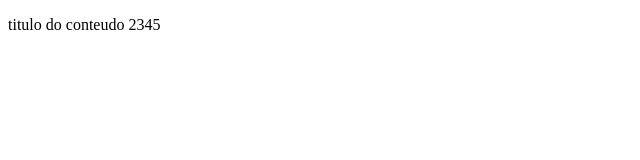
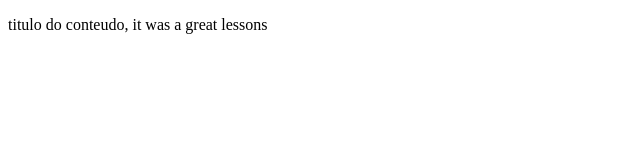
Before and after one commit to doligos/CURSO, a plain HTML site: page site/index.html in a window 1280 px wide. Shown: the whole page, without its empty margins (0-640 px from the left). Drawn offline with Linux system fonts and the light colour scheme.

Commit message:
small adition to our First Page

```diff
--- a/site/index.html
+++ b/site/index.html
@@ -4,6 +4,6 @@
 	<title>Titulo da Pagina - Browser</title>
 </head>
 <body>
-<p>titulo do conteudo   2345</p>
+<p>titulo do conteudo, it was a great lessons </p>
 </body>
 </html>
```
